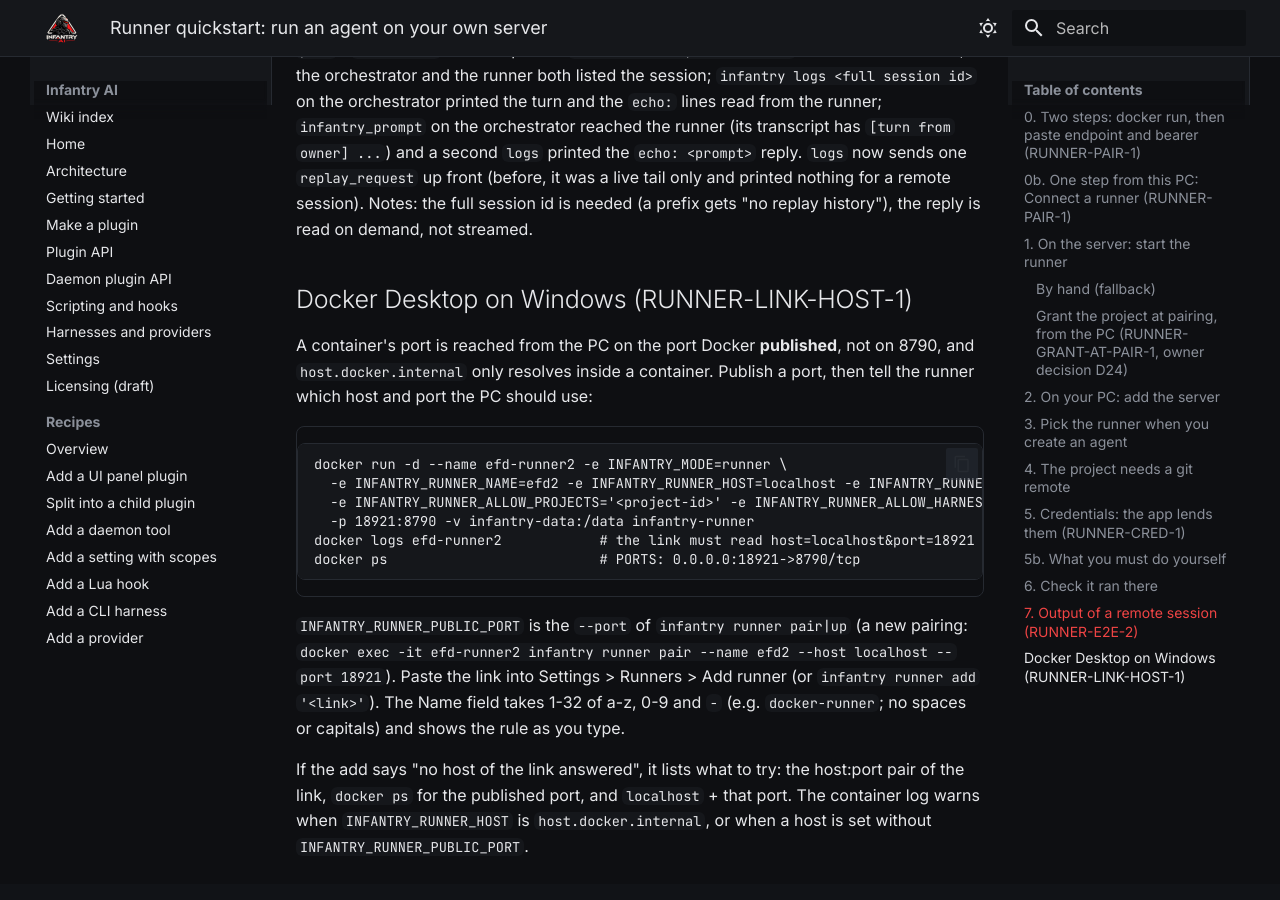
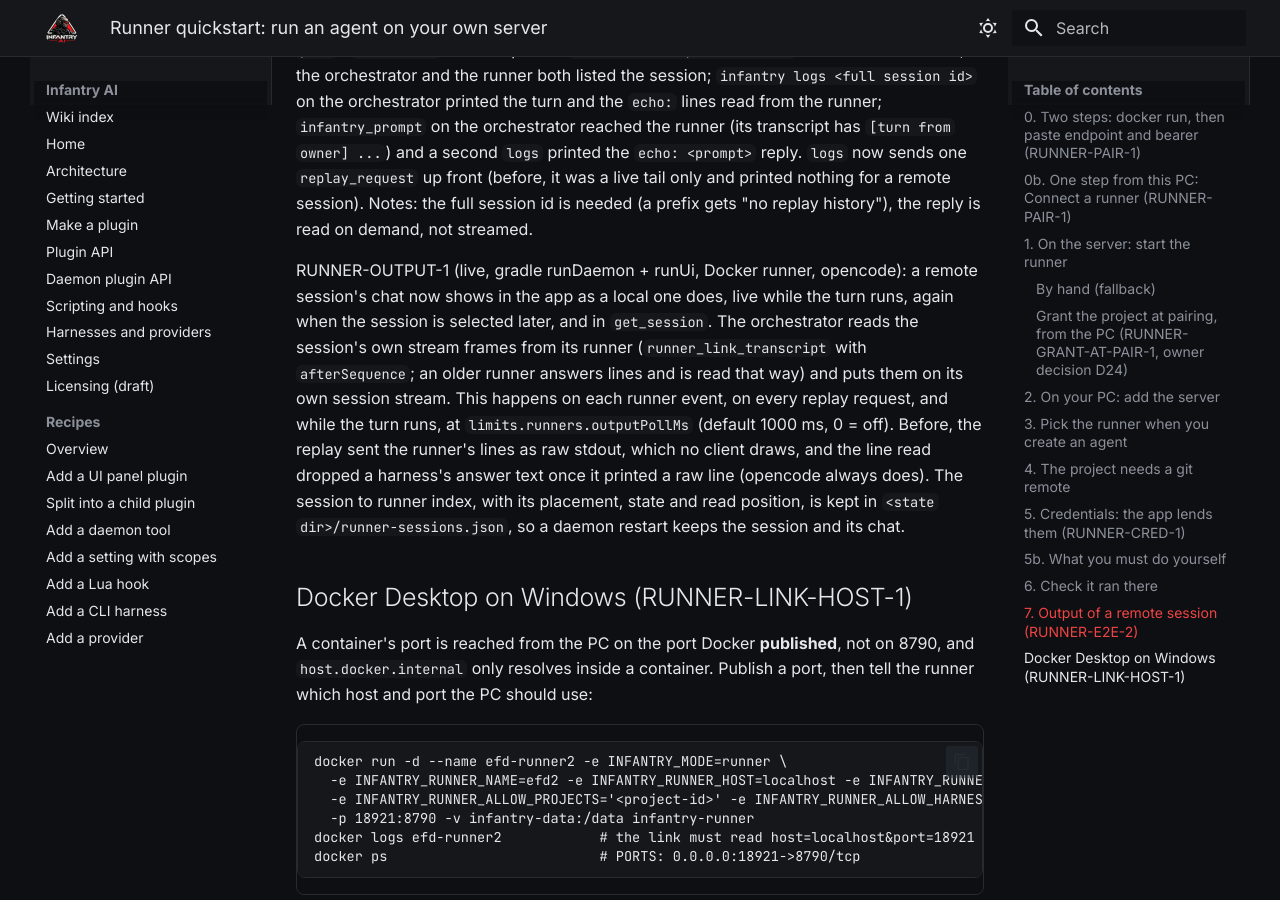
Before and after one commit to SuperiorSoft-LLC/infantry-ai, an MkDocs documentation site: the page built from docs/wiki/runner-quickstart.md, in a window 1280 px wide and 900 px high, scrolled down 10118 px. Built offline with MkDocs 1.6.1 and Material for MkDocs 9.7.7, drawn with Linux system fonts in a browser that asks for light colours.

Commit message:
RUNNER-OUTPUT-1: runner quickstart says how a remote session's chat reaches the app (ticket abfd58a4)
Co-Authored-By: Claude Opus 5.5 <noreply@anthropic.com>

```diff
--- a/docs/wiki/runner-quickstart.md
+++ b/docs/wiki/runner-quickstart.md
@@ -320,6 +320,15 @@ orchestrator and the runner both listed the session; `infantry logs <full sessio
 second `logs` printed the `echo: <prompt>` reply. `logs` now sends one `replay_request` up front (before, it was a live tail only and printed
 nothing for a remote session). Notes: the full session id is needed (a prefix gets "no replay history"), the reply is read on demand, not streamed.
 
+RUNNER-OUTPUT-1 (live, gradle runDaemon + runUi, Docker runner, opencode): a remote session's chat now shows in the app as a local
+one does, live while the turn runs, again when the session is selected later, and in `get_session`. The orchestrator reads the
+session's own stream frames from its runner (`runner_link_transcript` with `afterSequence`; an older runner answers lines and is read
+that way) and puts them on its own session stream. This happens on each runner event, on every replay request, and while the turn
+runs, at `limits.runners.outputPollMs` (default 1000 ms, 0 = off). Before, the replay sent the runner's lines as raw stdout, which no
+client draws, and the line read dropped a harness's answer text once it printed a raw line (opencode always does). The session to
+runner index, with its placement, state and read position, is kept in `<state dir>/runner-sessions.json`, so a daemon restart keeps
+the session and its chat.
+
 ## Docker Desktop on Windows (RUNNER-LINK-HOST-1)
 
 A container's port is reached from the PC on the port Docker **published**, not on 8790, and `host.docker.internal` only
```
